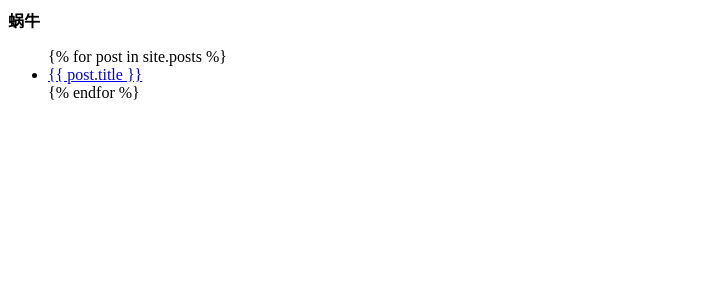
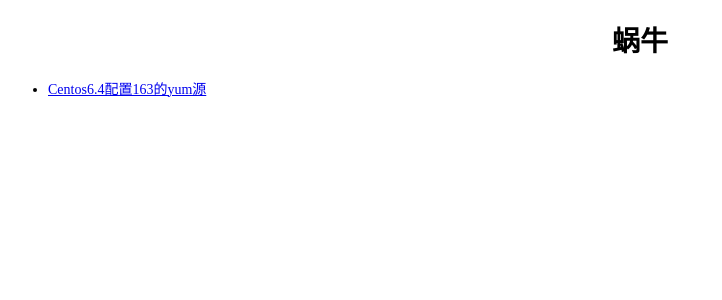
Before and after one commit to peng2089/dp.github.io, a Jekyll site: the page built from index.html, in a window 1280 px wide. Shown: the top 300 px of the page, without its empty margins (0-722 px from the left). Built offline with Jekyll 4.4.1, drawn with Linux system fonts in a browser that asks for light colours.

Commit message:
add index.html

```diff
--- a/index.html
+++ b/index.html
@@ -1,14 +1,8 @@
-<!doctype html>
-<html lang="en">
-<head>
-	<meta charset="UTF-8">
-	<title>蜗牛 woniu.me</title>
-	<style>
-		.name { font-size:16px; font-weight:bold;}
-	</style>
-</head>
-<body>
-<header class="name">蜗牛</header>
+---
+layout: default
+title: woniu.me
+---
+<center><h1>蜗牛</h1></center>
 <ul>
 	{% for post in site.posts %}
 	<li>
@@ -16,5 +10,3 @@
 	</li>
 	{% endfor %}
 </ul>
-</body>
-</html>
```
